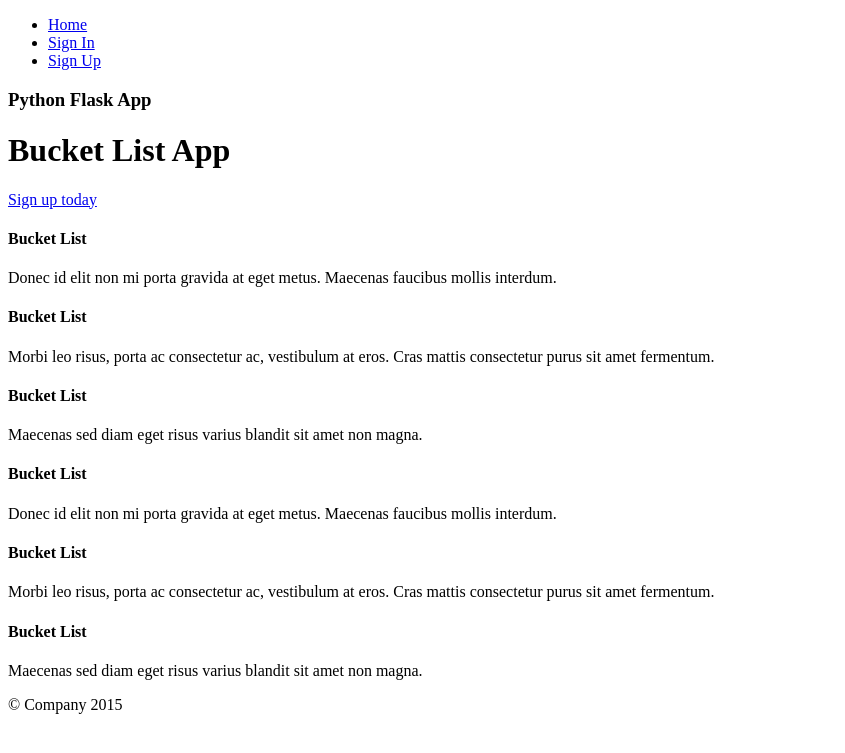
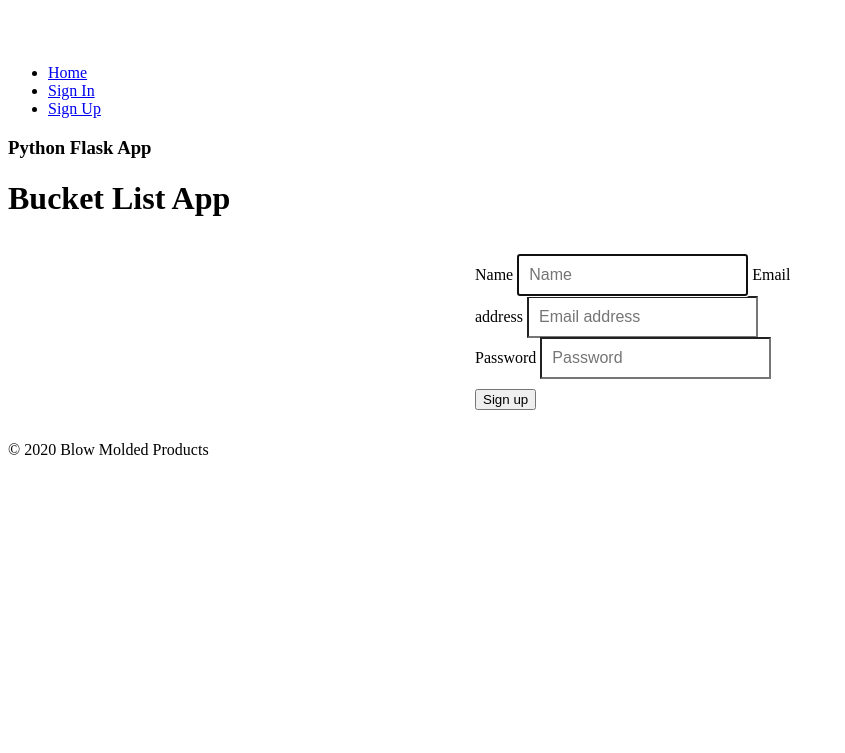
Before and after one commit to ks-imagine/BMP, a Flask app: page / in a window 1280 px wide. Shown: the top 753 px of the page, without its empty margins (0-845 px from the left). Run offline with Flask 2, Linux system fonts and the light colour scheme.

Commit message:
initial, gonna change all

```diff
--- a/QC/app.py
+++ b/QC/app.py
@@ -1,56 +1,98 @@
-from flask import Flask, render_template, json, request
-from flaskext.mysql import MySQL
-from werkzeug.security import generate_password_hash, check_password_hash
+from flask import Flask, request, render_template, session
+from flask_sqlalchemy import SQLAlchemy
+from flask_migrate import Migrate
 
-mysql = MySQL()
 app = Flask(__name__)
+app.config['SQLALCHEMY_DATABASE_URI'] = "postgresql://postgres:postgres@localhost:5432/qc_api"
+app.config['SQLALCHEMY_TRACK_MODIFICATIONS'] = False
+db = SQLAlchemy(app)
+migrate = Migrate(app, db)
 
-# MySQL configurations
-app.config['MYSQL_DATABASE_USER'] = 'jay'
-app.config['MYSQL_DATABASE_PASSWORD'] = 'jay'
-app.config['MYSQL_DATABASE_DB'] = 'BucketList'
-app.config['MYSQL_DATABASE_HOST'] = 'localhost'
-mysql.init_app(app)
+
+class ProductsModel(db.Model):
+    __tablename__ = 'products'
+
+    id = db.Column(db.Integer, primary_key=True)
+    name = db.Column(db.String())
+    model = db.Column(db.String())
+    doors = db.Column(db.Integer())
+
+    def __init__(self, name, model, doors):
+        self.name = name
+        self.model = model
+        self.doors = doors
+
+    def __repr__(self):
+        return f"<Product {self.name}>"
 
 
 @app.route('/')
 def main():
-    return render_template('index.html')
+	return render_template('index.html')
 
-@app.route('/showSignUp')
-def showSignUp():
-    return render_template('signup.html')
+@app.route('/adminLogin', methods=['POST', 'GET'])
+def adminLogin():
+    if request.method == 'GET':
+        return render_template('admin-login.html')
+    elif request.method == 'POST':
+        return render_template('admin.html')
 
 
-@app.route('/signUp',methods=['POST','GET'])
-def signUp():
-    try:
-        _name = request.form['inputName']
-        _email = request.form['inputEmail']
-        _password = request.form['inputPassword']
+@app.route('/products', methods=['POST', 'GET'])
+def handle_products():
+    if request.method == 'POST':
+        if request.is_json:
+            data = request.get_json()
+            new_product = ProductsModel(name=data['name'], model=data['model'], doors=data['doors'])
 
-        # validate the received values
-        if _name and _email and _password:
-            # All Good, let's call MySQL
-            conn = mysql.connect()
-            cursor = conn.cursor()
-            _hashed_password = generate_password_hash(_password)
-            cursor.callproc('sp_createUser',(_name,_email,_hashed_password))
-            data = cursor.fetchall()
+            db.session.add(new_product)
+            db.session.commit()
 
-            if len(data) == 0:
-                conn.commit()
-                return json.dumps({'message':'User created successfully !'})
-            else:
-                return json.dumps({'error':str(data[0])})
+            return {"message": f"Product {new_product.name} has been created successfully."}
         else:
-            return json.dumps({'html':'<span>Enter the required fields</span>'})
+            return {"error": "The request payload is not in JSON format"}
 
-    except Exception as e:
-        return json.dumps({'error':str(e)})
-    finally:
-        cursor.close()
-        conn.close()
+    elif request.method == 'GET':
+        products = ProductsModel.query.all()
+        results = [
+            {
+                "name": product.name,
+                "model": product.model,
+                "doors": product.doors
+            } for product in products]
 
-if __name__ == "__main__":
+        return {"count": len(results), "products": results, "message": "success"}
+
+
+@app.route('/products/<product_id>', methods=['GET', 'PUT', 'DELETE'])
+def handle_product(product_id):
+    product = ProductsModel.query.get_or_404(product_id)
+
+    if request.method == 'GET':
+        response = {
+            "name": product.name,
+            "model": product.model,
+            "doors": product.doors
+        }
+        return {"message": "success", "product": response}
+
+    elif request.method == 'PUT':
+        data = request.get_json()
+        product.name = data['name']
+        product.model = data['model']
+        product.doors = data['doors']
+
+        db.session.add(product)
+        db.session.commit()
+
+        return {"message": f"product {product.name} successfully updated"}
+
+    elif request.method == 'DELETE':
+        db.session.delete(product)
+        db.session.commit()
+
+        return {"message": f"Product {product.name} successfully deleted."}
+
+
+if __name__ == '__main__':
     app.run(debug=True)
--- a/QC/templates/index.html
+++ b/QC/templates/index.html
@@ -3,17 +3,22 @@
 
 <head>
     <title>Python Flask Bucket List App</title>
+    <link href="../static/css/index.css" rel="stylesheet">
+    <script src="../static/js/jquery-3.5.1.js"></script>
+    <script src="../static/js/index.js"></script>
     <link rel="shortcut icon" href="{{ url_for('static', filename='favicon.ico') }}">
+
 </head>
 
 <body>
+
     <div class="container">
         <div class="header">
             <nav>
                 <ul class="nav nav-pills pull-right">
-                    <li role="presentation" class="active"><a href="#">Home</a></li>
+                    <li role="presentation"><a href="showHome">Home</a></li>
                     <li role="presentation"><a href="#">Sign In</a></li>
-                    <li role="presentation"><a href="/showSignUp">Sign Up</a></li>
+                    <li role="presentation" class="active"><a href="#">Sign Up</a></li>
                 </ul>
             </nav>
             <h3 class="text-muted">Python Flask App</h3>
@@ -21,52 +26,26 @@
 
         <div class="jumbotron">
             <h1>Bucket List App</h1>
-            <p class="lead"></p>
-            <p>
-                <a class="btn btn-lg btn-success" href="showSignUp" role="button">Sign up today</a>
-            </p>
+            <form class="form-signin">
+                <label for="inputName" class="sr-only">Name</label>
+                <input type="name" name="inputName" id="inputName" class="form-control" placeholder="Name" required
+                    autofocus>
+                <label for="inputEmail" class="sr-only">Email address</label>
+                <input type="email" name="inputEmail" id="inputEmail" class="form-control" placeholder="Email address"
+                    required autofocus>
+                <label for="inputPassword" class="sr-only">Password</label>
+                <input type="password" name="inputPassword" id="inputPassword" class="form-control"
+                    placeholder="Password" required>
+
+                <button id="btnSignUp" class="btn btn-lg btn-primary btn-block" type="button">Sign up</button>
+            </form>
         </div>
 
-        <div class="row marketing">
-            <div class="col-lg-6">
-                <h4>Bucket List</h4>
-                <p>
-                    Donec id elit non mi porta gravida at eget metus. Maecenas faucibus
-                    mollis interdum.
-                </p>
 
-                <h4>Bucket List</h4>
-                <p>
-                    Morbi leo risus, porta ac consectetur ac, vestibulum at eros. Cras
-                    mattis consectetur purus sit amet fermentum.
-                </p>
-
-                <h4>Bucket List</h4>
-                <p>Maecenas sed diam eget risus varius blandit sit amet non magna.</p>
-            </div>
-
-            <div class="col-lg-6">
-                <h4>Bucket List</h4>
-                <p>
-                    Donec id elit non mi porta gravida at eget metus. Maecenas faucibus
-                    mollis interdum.
-                </p>
-
-                <h4>Bucket List</h4>
-                <p>
-                    Morbi leo risus, porta ac consectetur ac, vestibulum at eros. Cras
-                    mattis consectetur purus sit amet fermentum.
-                </p>
-
-                <h4>Bucket List</h4>
-                <p>Maecenas sed diam eget risus varius blandit sit amet non magna.</p>
-            </div>
-        </div>
 
         <footer class="footer">
-            <p>&copy; Company 2015</p>
+            <p>© 2020 Blow Molded Products</p>
         </footer>
+
     </div>
 </body>
-
-</html>
```
Also changed, not shown: QC/requirements.txt (added, +16 -0 lines), QC/templates/signup.html (deleted, +0 -51 lines), QC/README.md (added), QC/static/css/index.css (renamed from QC/static/css/signup.css), QC/static/js/index.js (renamed from QC/static/js/signUp.js).
